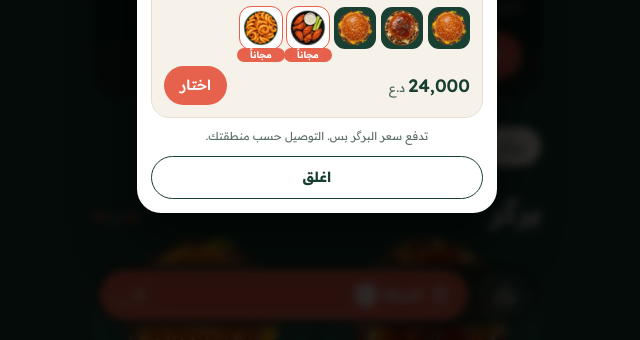
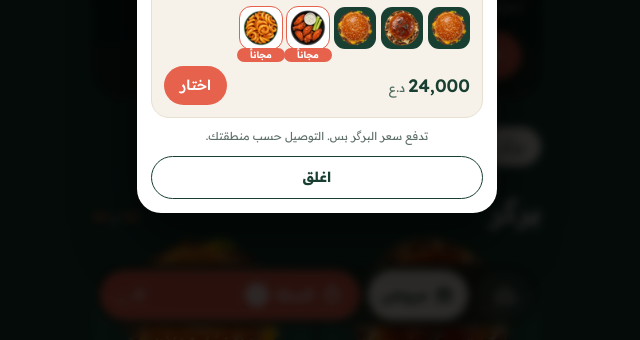
Before and after one commit to Temhja/2guysburger.com, a plain HTML site: page index.html in a window 1280 px wide. Shown: the part 459-799 px from the top of the page, without its empty margins (323-963 px from the left). Drawn offline with Linux system fonts and the light colour scheme.

Commit message:
Bottom nav: permanent عروض button opens the offers popup from any page
Co-Authored-By: Claude Opus 5.5 <noreply@anthropic.com>
Claude-Session: https://claude.ai/code/session_013FzAPQbvmGD193LxfMSJJt

```diff
--- a/css/style.css
+++ b/css/style.css
@@ -166,6 +166,8 @@ form{display:flex;flex-direction:column;gap:12px;margin-top:16px}
 .nav .c{flex:1;justify-content:space-between;background:var(--coral);color:#fff;padding:0 18px;font-weight:600}
 .nav .c .l{display:flex;align-items:center;gap:8px}
 .nav .c svg{width:20px}
+.nav .o{flex:none;justify-content:center;gap:6px;padding:0 14px;background:var(--cream);color:var(--green);font-weight:700;font-size:15px}
+.nav .o svg{width:20px}
 .badge{min-width:22px;height:22px;border-radius:11px;background:#fff;color:var(--coral);font-size:12px;font-weight:700;display:grid;place-items:center;padding:0 6px}
 .badge.pop{animation:pop .45s}
 @keyframes pop{40%{transform:scale(1.45)}}
--- a/js/app.js
+++ b/js/app.js
@@ -228,6 +228,10 @@
     var ob = document.createElement("button"); ob.type = "button"; ob.className = "ofr-btn"; ob.innerHTML = "<span>العروض</span><b>" + OF.length + "</b>";
     ob.onclick = function () { openOffers(false); };
     document.querySelector(".hero .tx").insertBefore(ob, document.querySelector(".hero h1"));
+    var nb = document.createElement("button"); nb.type = "button"; nb.className = "o"; nb.id = "navOffers"; nb.setAttribute("aria-haspopup", "dialog");
+    nb.innerHTML = '<svg viewBox="0 0 24 24" fill="none" stroke="currentColor" stroke-width="2.2" stroke-linejoin="round" stroke-linecap="round" aria-hidden="true"><rect x="3.5" y="8" width="17" height="4" rx="1"/><path d="M5 12v8h14v-8M12 8v12M12 8S10.5 4 8.5 4 6 6.5 8 8M12 8s1.5-4 3.5-4S18 6.5 16 8"/></svg>عروض';
+    nb.onclick = function () { openOffers(false); };
+    $("navHome").insertAdjacentElement("afterend", nb);
     var seen = false; try { seen = sessionStorage.getItem("2g_ofr") === "1"; } catch (e) {}
     if (!seen) setTimeout(function () { if (!$("v-home").hidden && dlg.hidden) openOffers(true); }, 1400);
   }
```
